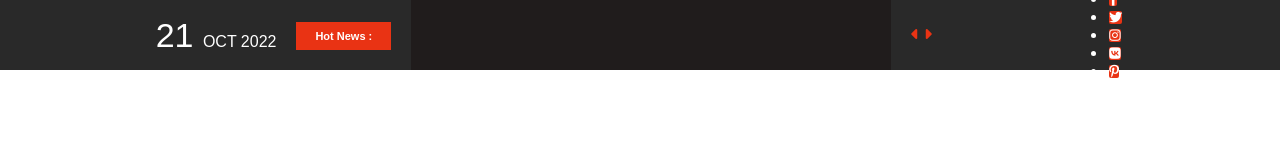
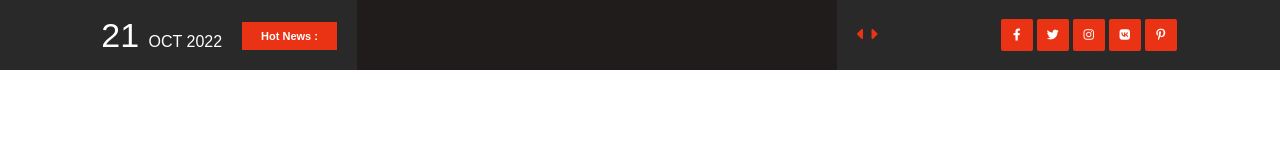
Before and after one commit to Huseyn823/CSS-Project, a plain HTML site: page index.html in a window 1280 px wide. Drawn offline with Linux system fonts and the light colour scheme.

Commit message:
Update style.css

```diff
--- a/style.css
+++ b/style.css
@@ -7,6 +7,7 @@
     padding: 0;
     color: white;
     font-family: 'Poppins', sans-serif;
+    text-decoration: none;
 }
 
 .container {
@@ -15,7 +16,7 @@
     background-color: var(--bg-color-black);
     display: flex;
     justify-content: space-evenly;
-    align-items: center;
+    align-items: center ;
 }
 
 
@@ -54,14 +55,19 @@
 .arrows i {
     color: var(--bg-color-red);
 }
-.buttons  a i{
+
+.buttons {
+    list-style: none;
+    display: flex;
+}
+.buttons li a i {
+    width: 32px;
+    height: 32px;
     margin: 2px;
     border-radius: 2px;
     background-color: var(--bg-color-red);
-    font-size: 13px;
+    display:flex;
+    justify-content:center;
+    align-items:center;
+    font-size: 12px;
 }
-
-.buttons > a > i {
-    width: 32px;
-    height: 32px;
-}
```
